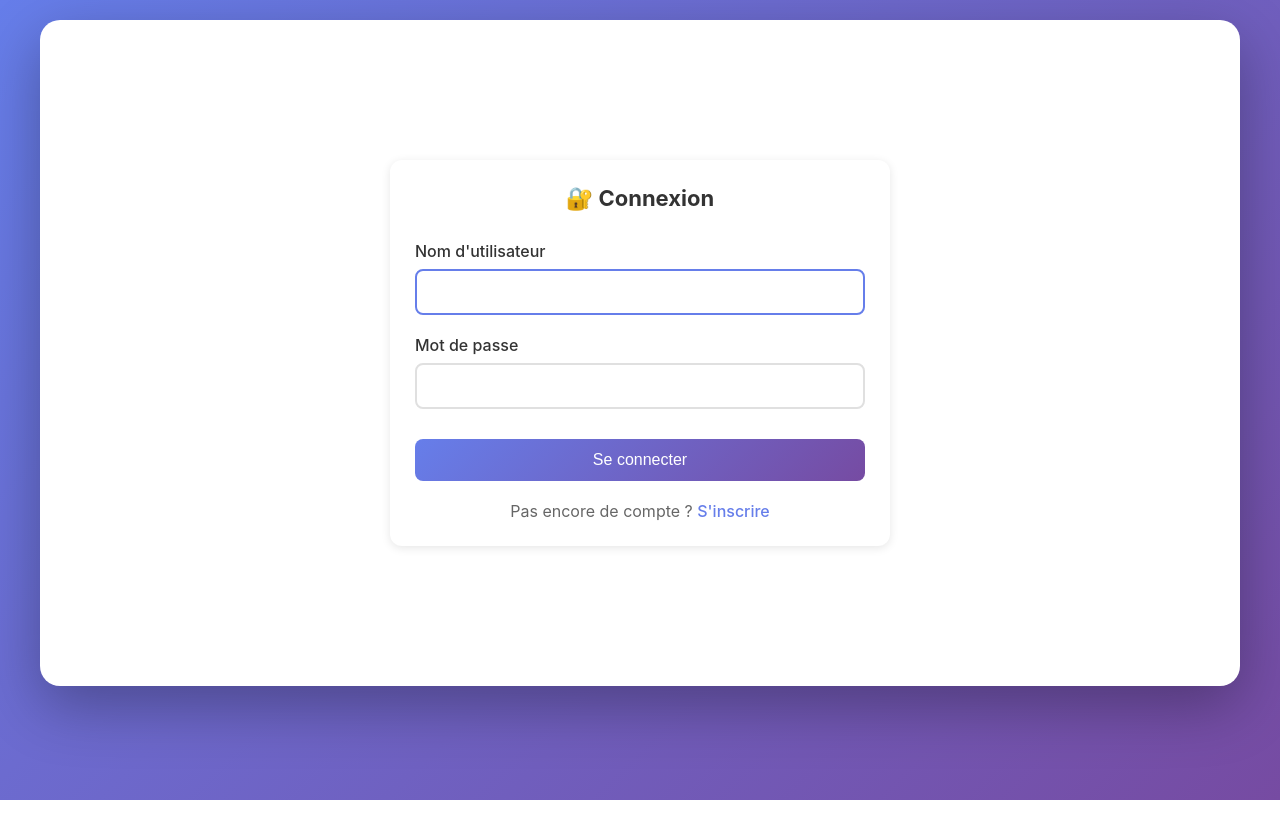
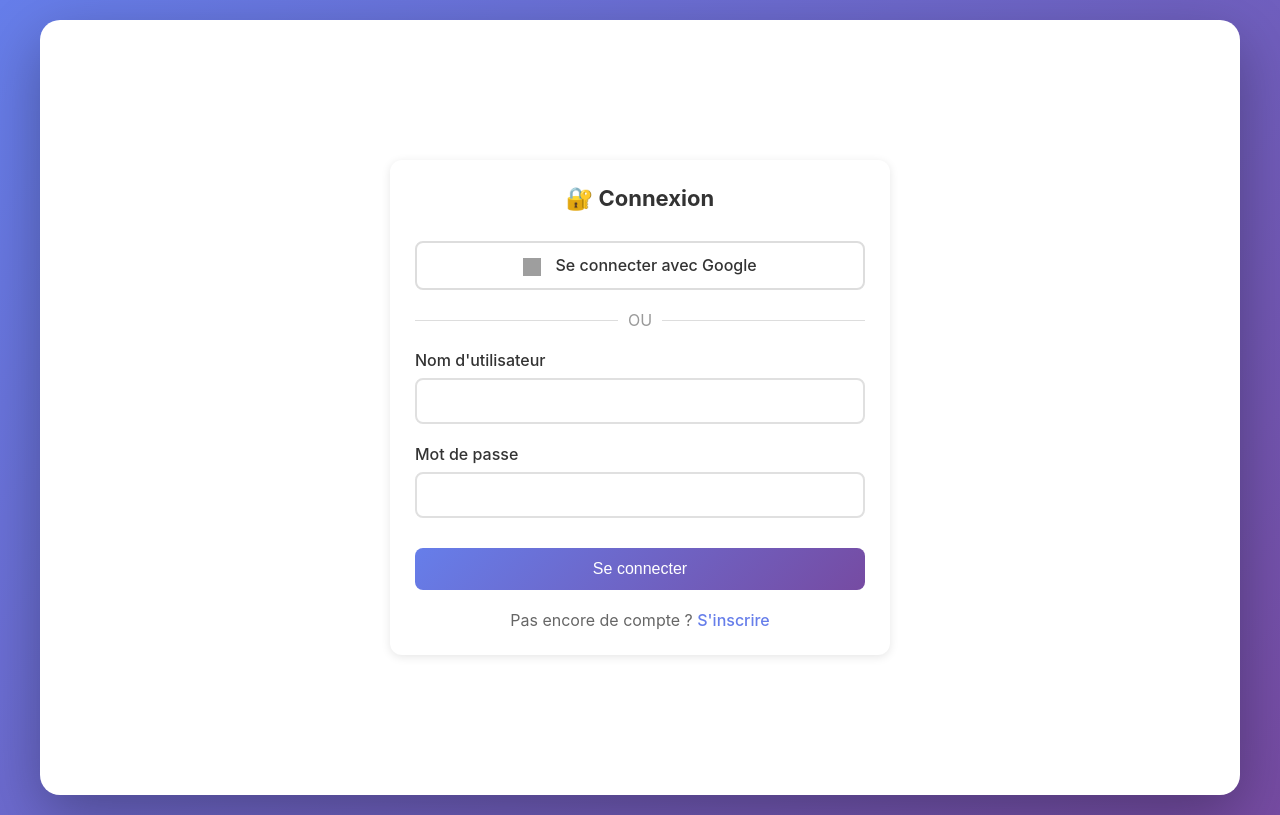
Before and after one commit to pespay-cmyk/nutristep, a Python web app: template templates/login.html in a window 1280 px wide. Run offline with Jinja, Linux system fonts and the light colour scheme; the template is opened without the code that fills it, so the values that code supplies are empty; grey boxes are pictures that could not be loaded.

Commit message:
Add files via upload

```diff
--- a/templates/login.html
+++ b/templates/login.html
@@ -6,10 +6,21 @@
 <div class="card" style="max-width: 500px; margin: 100px auto;">
     <h2 style="text-align: center; margin-bottom: 30px;">🔐 Connexion</h2>
 
+    <!-- Bouton de connexion Google -->
+    <a href="{{ url_for('google_login') }}" style="display: block; width: 100%; padding: 12px; background: white; border: 2px solid #ddd; border-radius: 8px; text-align: center; text-decoration: none; color: #333; font-weight: 500; margin-bottom: 20px; transition: all 0.3s;">
+        <img src="https://www.gstatic.com/firebasejs/ui/2.0.0/images/auth/google.svg" style="width: 18px; height: 18px; vertical-align: middle; margin-right: 10px;" alt="Google">
+        Se connecter avec Google
+    </a>
+
+    <div style="text-align: center; margin: 20px 0; color: #999; position: relative;">
+        <span style="background: white; padding: 0 10px; position: relative; z-index: 1;">OU</span>
+        <div style="position: absolute; top: 50%; left: 0; right: 0; height: 1px; background: #ddd; z-index: 0;"></div>
+    </div>
+
     <form method="POST" action="{{ url_for('login') }}">
         <div class="form-group">
             <label for="username">Nom d'utilisateur</label>
-            <input type="text" class="form-control" id="username" name="username" required autofocus>
+            <input type="text" class="form-control" id="username" name="username" required>
         </div>
 
         <div class="form-group">
```
